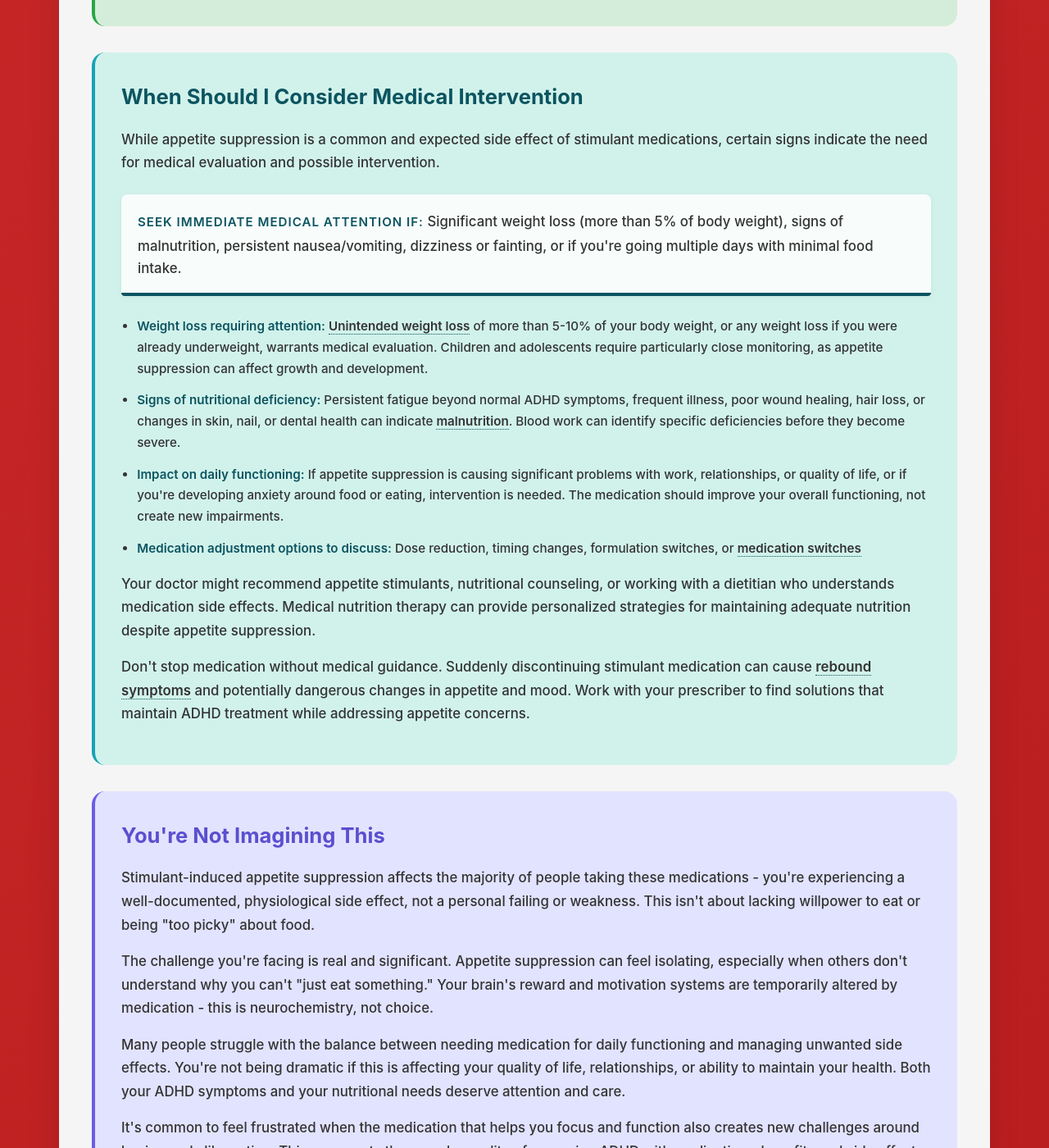
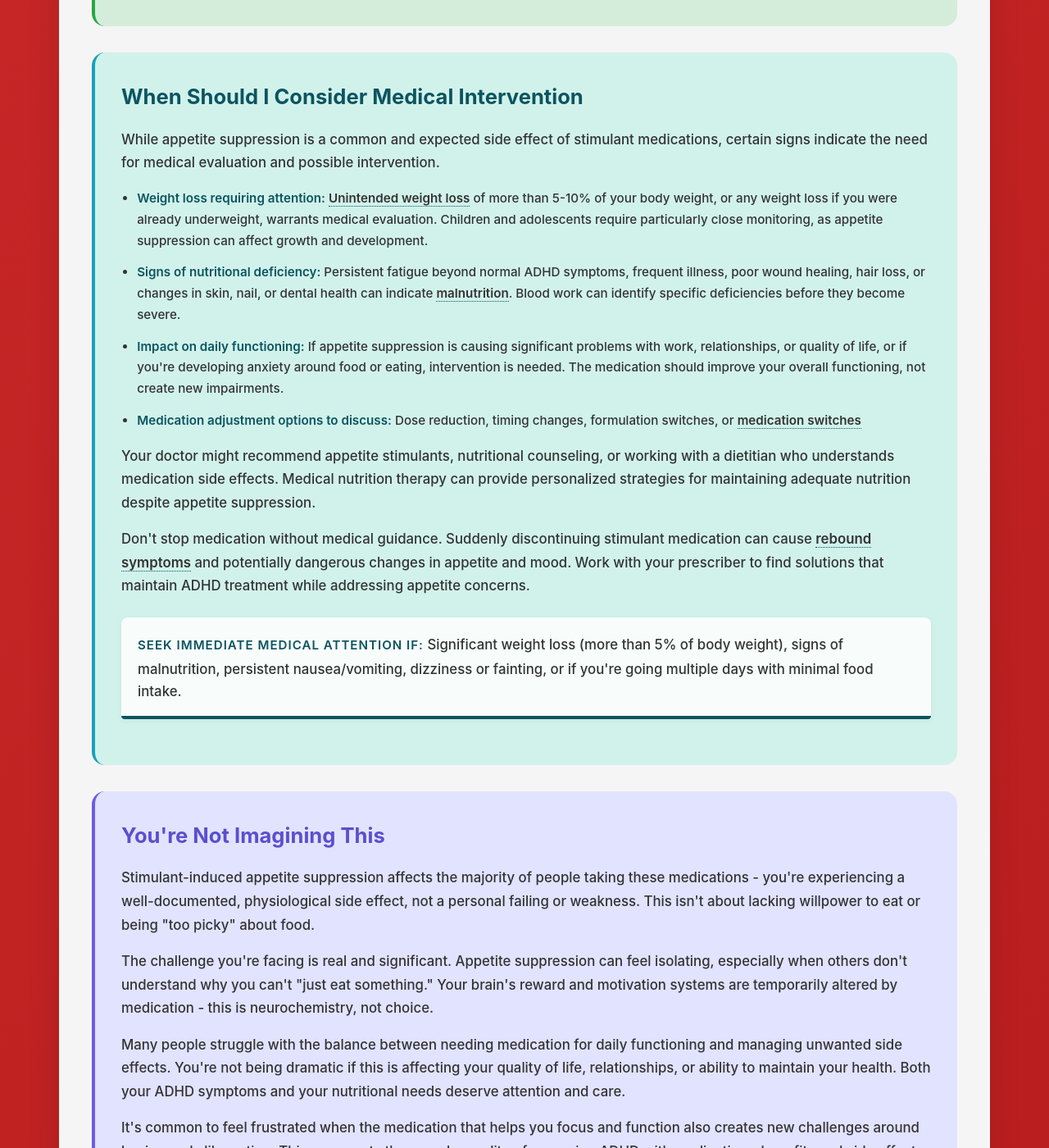
Before and after one commit to neurodivergent-survival-guide/neurodivergent-survival-guide, a Jekyll site: the page built from struggles/stimulant-appetite-suppression.html, in a window 1280 px wide and 1400 px high, scrolled down 3836 px. Shown: the whole window at 82% size. Built offline with Jekyll 4.4.1, drawn with Linux system fonts in a browser that asks for light colours.

Commit message:
Update stimulant-appetite-suppression.html

```diff
--- a/struggles/stimulant-appetite-suppression.html
+++ b/struggles/stimulant-appetite-suppression.html
@@ -103,10 +103,6 @@ search_terms: ["can't eat on meds", "lost appetite Adderall", "food tastes gross
         <h2 id="medical-intervention">When Should I Consider Medical Intervention</h2>
         <p>While appetite suppression is a common and expected side effect of stimulant medications, certain signs indicate the need for medical evaluation and possible intervention.</p>
 
-        <div class="highlight-box">
-            <p><strong>Seek immediate medical attention if:</strong> Significant weight loss (more than 5% of body weight), signs of malnutrition, persistent nausea/vomiting, dizziness or fainting, or if you're going multiple days with minimal food intake.</p>
-        </div>
-
         <ul>
             <li><strong>Weight loss requiring attention:</strong> <span class="jargon">Unintended weight loss<span class="tooltip">Weight loss that occurs without trying to lose weight, which can indicate inadequate nutrition</span></span> of more than 5-10% of your body weight, or any weight loss if you were already underweight, warrants medical evaluation. Children and adolescents require particularly close monitoring, as appetite suppression can affect growth and development.</li>
             <li><strong>Signs of nutritional deficiency:</strong> Persistent fatigue beyond normal ADHD symptoms, frequent illness, poor wound healing, hair loss, or changes in skin, nail, or dental health can indicate <span class="jargon">malnutrition<span class="tooltip">Insufficient intake of nutrients needed for health and normal body function</span></span>. Blood work can identify specific deficiencies before they become severe.</li>
@@ -117,6 +113,11 @@ search_terms: ["can't eat on meds", "lost appetite Adderall", "food tastes gross
         <p>Your doctor might recommend appetite stimulants, nutritional counseling, or working with a dietitian who understands medication side effects. Medical nutrition therapy can provide personalized strategies for maintaining adequate nutrition despite appetite suppression.</p>
 
         <p>Don't stop medication without medical guidance. Suddenly discontinuing stimulant medication can cause <span class="jargon">rebound symptoms<span class="tooltip">Return of ADHD symptoms, sometimes temporarily worse than baseline, when medication is stopped</span></span> and potentially dangerous changes in appetite and mood. Work with your prescriber to find solutions that maintain ADHD treatment while addressing appetite concerns.</p>
+
+        <div class="highlight-box">
+            <p><strong>Seek immediate medical attention if:</strong> Significant weight loss (more than 5% of body weight), signs of malnutrition, persistent nausea/vomiting, dizziness or fainting, or if you're going multiple days with minimal food intake.</p>
+        </div>
+
     </div>
 
     <div class="validation-section">
```
